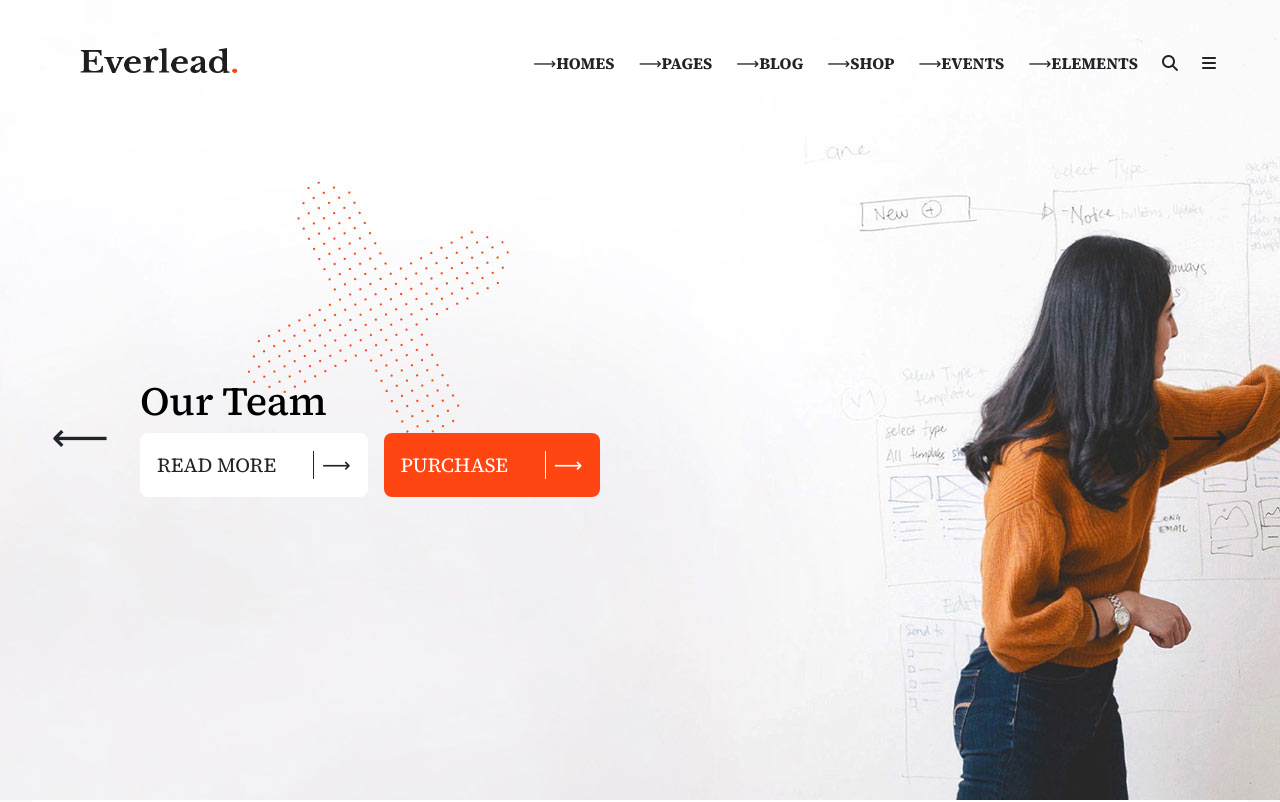
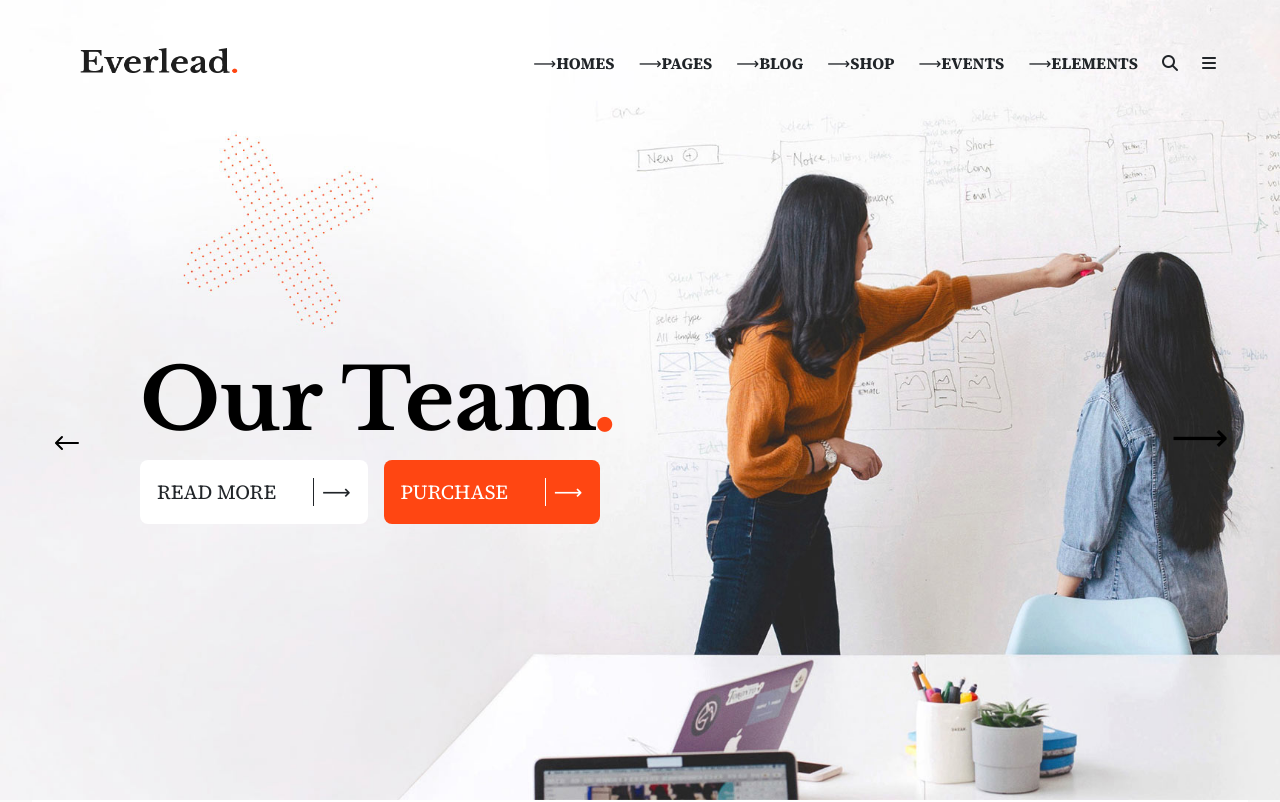
Before and after one commit to FilippoBonanno/proj-html-vuejs, a Vue app: page / in a window 1280 px wide. Shown: the top 802 px of the page. Built offline with nearby package versions, Linux system fonts and the light colour scheme.

Commit message:
review font and offcanvas

```diff
--- a/index.html
+++ b/index.html
@@ -23,6 +23,11 @@
     <link
         href="https://fonts.googleapis.com/css2?family=Source+Serif+4:ital,opsz,wght@0,8..60,200..900;1,8..60,200..900&display=swap"
         rel="stylesheet">
+
+    <link rel="preconnect" href="https://fonts.googleapis.com">
+    <link rel="preconnect" href="https://fonts.gstatic.com" crossorigin>
+    <link href="https://fonts.googleapis.com/css2?family=Libre+Baskerville:ital,wght@0,400;0,700;1,400&display=swap"
+        rel="stylesheet">
 </head>
 
 <body>
--- a/src/components/MyAppHeader.vue
+++ b/src/components/MyAppHeader.vue
@@ -61,7 +61,7 @@ export default {
 
         <div class="container cardHeader">
 
-            <a @click="prevImage()" class="text-dark btn fs-1 arrowLeft">⟵</a>
+            <a @click="prevImage()" class="text-dark btn fs-1 arrowLeft"><img style="transform: rotate(180deg); filter: brightness(0) saturate(100%);" src="../assets/svg/svg-6.svg"></a>
             <!-- CARD JUMBOTRON -->
             <CardJumbotron :active="bgActive"/>
             <!-- CARD JUMBOTRON -->
@@ -76,16 +76,19 @@ export default {
 .bgHeader-1 {
     height: 100vh;
     background-image: url(../assets/img/h1-rev-img-01.jpg);
+    background-size: cover;
 }
 
 .bgHeader-2 {
     height: 100vh;
     background-image: url(../assets/img/rev-slider-main-home-img-02.png);
+    background-size: cover;
 }
 
 .bgHeader-3 {
     height: 100vh;
     background-image: url(../assets/img/rev-slider-main-home-img-03.jpg);
+    background-size: cover;
 }
 
 
@@ -104,10 +107,12 @@ export default {
 .arrowLeft {
     position: absolute;
     left: 3%;
+
 }
 
 .arrowRight {
     position: absolute;
     right: 3%;
+    filter: brightness(0) saturate(100%);
 }
 </style>
--- a/src/components/mainComponents/CardJumbotron.vue
+++ b/src/components/mainComponents/CardJumbotron.vue
@@ -21,8 +21,8 @@ export default {
 
 <template>
 
-    <div v-if=" active == 0 ">
-        <h1>We are Everlead</h1>
+    <div v-if="active == 0">
+        <h1 class="titleCards">We are Everlead<i class="fa-solid fa-circle" style="color: #ff4612;"></i></h1>
         <p style="width: 50%;">Lorem ipsum dolor sit amet consectetur, adipisicing elit. Rem at perferendis
             culpa pariatur aperiam
             corrupti blanditiis, fugit dolo.</p>
@@ -32,16 +32,17 @@ export default {
             aria-pressed="true">PURCHASE <span class="lineVertical"></span> <span class="arrow ms-2">⟶</span></a>
     </div>
 
-    <div v-if=" active == 1 ">
-        <h1>Help you achieve anithing</h1>
+    <div v-if="active == 1">
+        <h1 class="titleCards">Help you achieve</h1>
+        <h1 class="titleCards">anithing<i class="fa-solid fa-circle" style="color: #ff4612;"></i></h1>
         <a href="#" class="btn btn-white btn-lg bg-white me-3 p-3" data-mdb-ripple-init role="button"
             aria-pressed="true">READ MORE <span class="lineVertical "></span> <span class="arrow ms-2">⟶</span></a>
         <a href="#" class="orange btn btn-lg p-3 text-white" data-mdb-ripple-init role="button"
             aria-pressed="true">PURCHASE <span class="lineVertical"></span> <span class="arrow ms-2">⟶</span></a>
     </div>
 
-    <div v-if=" active == 2 ">
-        <h1>Our Team</h1>
+    <div v-if="active == 2">
+        <h1 class="titleCards">Our Team<i class="fa-solid fa-circle" style="color: #ff4612;"></i></h1>
         <a href="#" class="btn btn-white btn-lg bg-white me-3 p-3" data-mdb-ripple-init role="button"
             aria-pressed="true">READ MORE <span class="lineVertical "></span> <span class="arrow ms-2">⟶</span></a>
         <a href="#" class="orange btn btn-lg p-3 text-white" data-mdb-ripple-init role="button"
@@ -65,4 +66,14 @@ export default {
 
 }
 
+.titleCards {
+    font-family: "Libre Baskerville", serif;
+    font-weight: 700;
+    font-style: normal;
+    font-size: 85px;
+}
+
+.fa-circle {
+    font-size: 15px;
+}
 </style>
--- a/src/components/mainComponents/NavBar.vue
+++ b/src/components/mainComponents/NavBar.vue
@@ -11,12 +11,7 @@ export default {
         }
     },
     methods: {
-        showElements() {
-            this.elementsVisible = true;
-        },
-        hideElements() {
-            this.elementsVisible = false;
-        }
+
 
 
 
@@ -109,7 +104,7 @@ export default {
                 <div>
 
                     <a class="pe-4 dropdown-item text-dark fw-bold" href="#" data-bs-toggle="collapse"
-                        data-bs-target="#collapseContent" aria-expanded="false">
+                        data-bs-target="#collapseElements" aria-expanded="false">
                         ELEMENTS
                     </a>
 
@@ -120,16 +115,36 @@ export default {
                     <i class="fa-solid fa-magnifying-glass"></i>
                 </a>
 
-                <a class="dropdown-item pe-3 text-dark fw-bold" href="#">
+
+                <a class="dropdown-item pe-3 text-dark fw-bold" href="#" data-bs-toggle="offcanvas"
+                    data-bs-target="#offcanvasRight" aria-controls="offcanvasRight">
                     <i class="fa-solid fa-bars"></i>
                 </a>
+
+                <div class="offcanvas offcanvas-end" data-bs-scroll="true" tabindex="-1" id="offcanvasRight"
+                    aria-labelledby="offcanvasRightLabel">
+                    <div class="offcanvas-header">
+                        <h5 class="offcanvas-title" id="offcanvasRightLabel">Everlead Theme.</h5>
+                        <button type="button" class="btn-close" data-bs-dismiss="offcanvas" aria-label="Close"></button>
+                    </div>
+                    <div class="offcanvas-body">
+                        <p>Lorem, ipsum dolor sit amet consectetur adipisicing elit. Delectus nisi earum, quam hic a
+                            magni? Vel voluptates, eum suscipit tempora nostrum necessitatibus earum ducimus perferendis
+                            quas alias iusto? Optio, eius?</p>
+                    </div>
+                </div>
+
+
+
+
+
 
             </div>
 
         </div>
     </nav>
 
-    <div id="collapseContent" class="bg-dark collapse elementsContainer ">
+    <div id="collapseElements" class="bg-dark collapse elementsContainer ">
         <div class="container d-flex">
             <div class="col-3 p-4">
                 <h2>Classic</h2>
```
